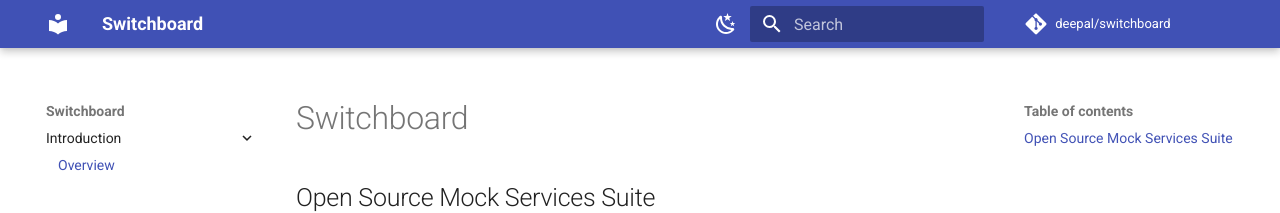
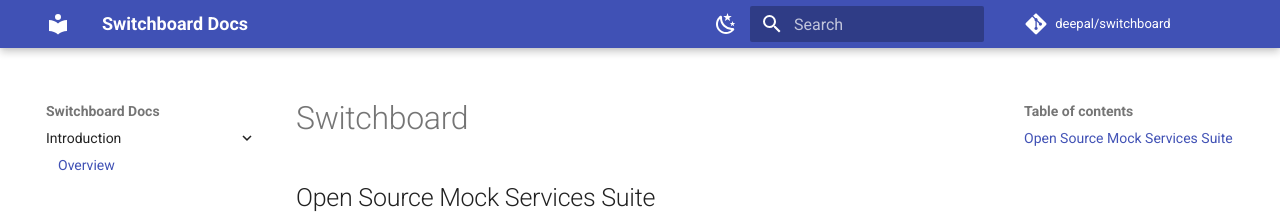
Before and after one commit to bibliocircle/switchboard, an MkDocs documentation site: the page built from docs/index.md, in a window 1280 px wide. Shown: the top 213 px of the page. Built offline with MkDocs 1.6.1 and Material for MkDocs 9.7.7, drawn with Linux system fonts in a browser that asks for light colours; comment, search, counter and statistics services are not loaded; the version menu is left out.

Commit message:
docs: change documentation site name

```diff
--- a/mkdocs.yml
+++ b/mkdocs.yml
@@ -1,4 +1,4 @@
-site_name: Switchboard
+site_name: Switchboard Docs
 repo_name: deepal/switchboard
 repo_url: https://github.com/deepal/switchboard
 site_description: Open Source Mock Services Generator
```
